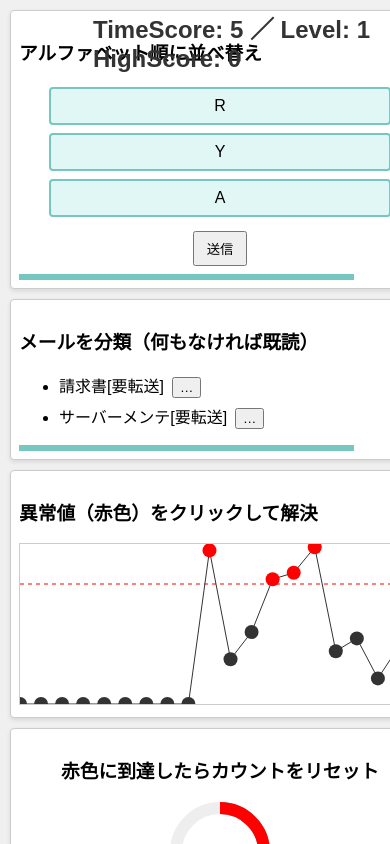
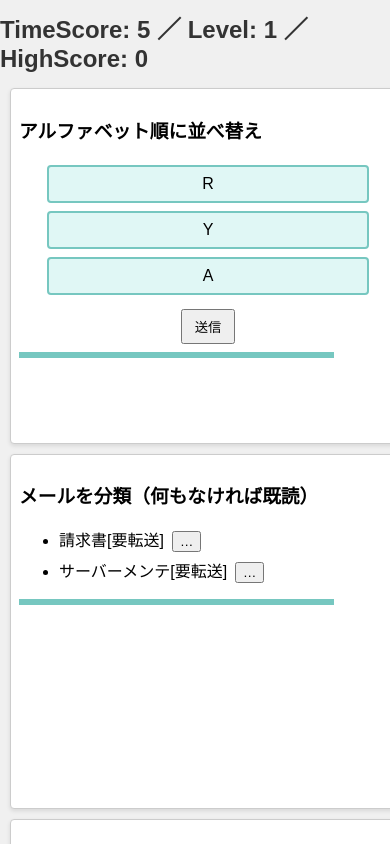
Before and after one commit to mirrormouse/MultiTaskGame, a React (Vite) app: page / in a window 390 px wide. Shown: the top 844 px of the page. Built offline with nearby package versions, Linux system fonts and the light colour scheme.

Commit message:
layout for smartphone

```diff
--- a/src/App.jsx
+++ b/src/App.jsx
@@ -420,9 +420,7 @@ export default function App() {
         </div>
       }
       <div className="score">
-        TimeScore: {score} ／ Level: {desiredLevel}
-                    <br />
-            HighScore: {highScore}
+        TimeScore: {score} ／ Level: {desiredLevel} ／ HighScore: {highScore}
       </div>
       <div className="panel-grid">
         <SequencePanel {...SequenceProps} />
--- a/src/index.css
+++ b/src/index.css
@@ -1,5 +1,5 @@
 body { margin:0; font-family:sans-serif; background:#f0f0f0; }
-.panel { border:1px solid #ccc; border-radius:4px; padding:8px; background:#fff; box-shadow:0 2px 4px rgba(0,0,0,0.1); position:relative; }
+.panel { border:1px solid #ccc; border-radius:4px; padding:8px; background:#fff; box-shadow:0 2px 4px rgba(0,0,0,0.1); position:relative;}
 .progress-bar { height:6px; background:#76c7c0; margin-top:8px; transition:width 0.1s linear; }
 .menu { position:absolute; top:0; left:0; background:#fff; border:1px solid #ccc; border-radius:4px; box-shadow:0 2px 4px rgba(0,0,0,0.1); z-index:5; }
 .menu ul { list-style:none; margin:0; padding:4px 0; }
@@ -28,5 +28,12 @@ body { margin:0; font-family:sans-serif; background:#f0f0f0; }
   .panel-grid {
     grid-template-columns: 1fr;
 
+    margin-top: 20%; /* 上の余白をなくす */
+
+  }
+
+  .panel {
+    width: 90%;
+    height: 40vh;
   }
 }
```
